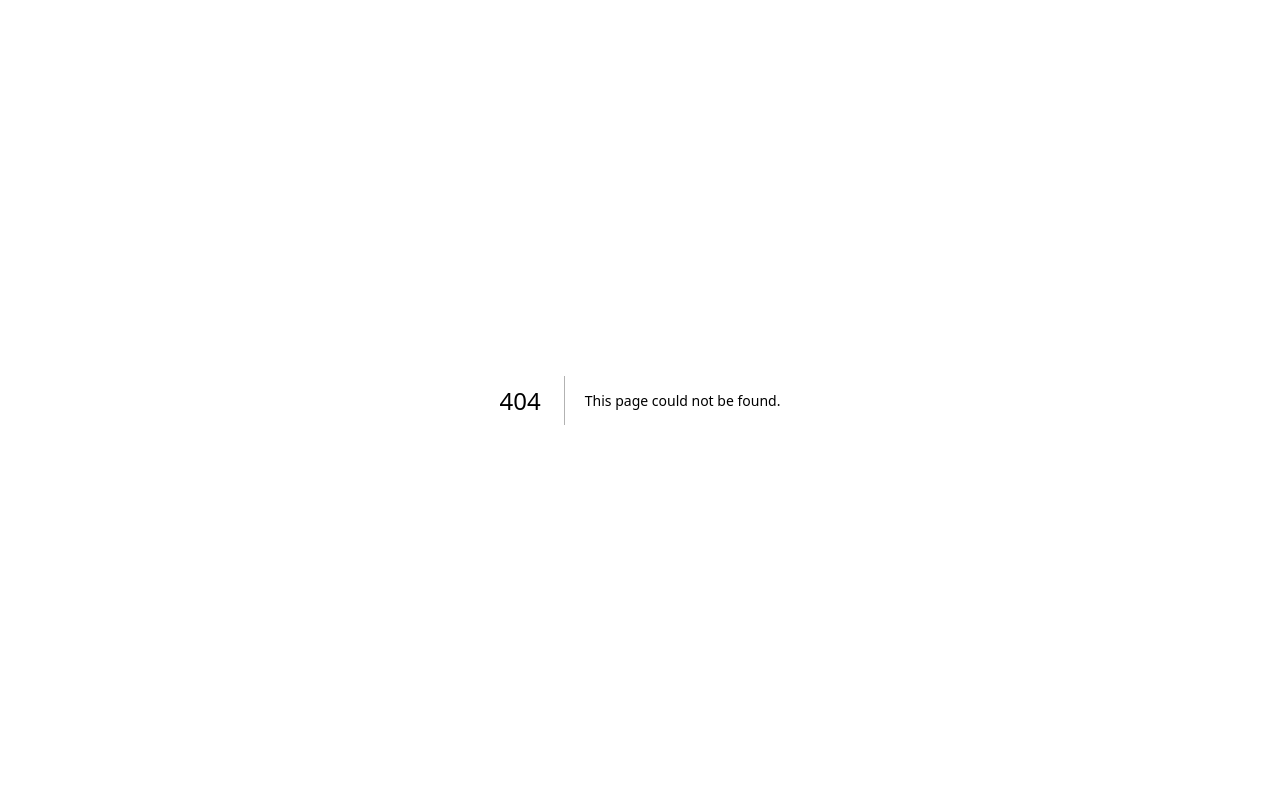
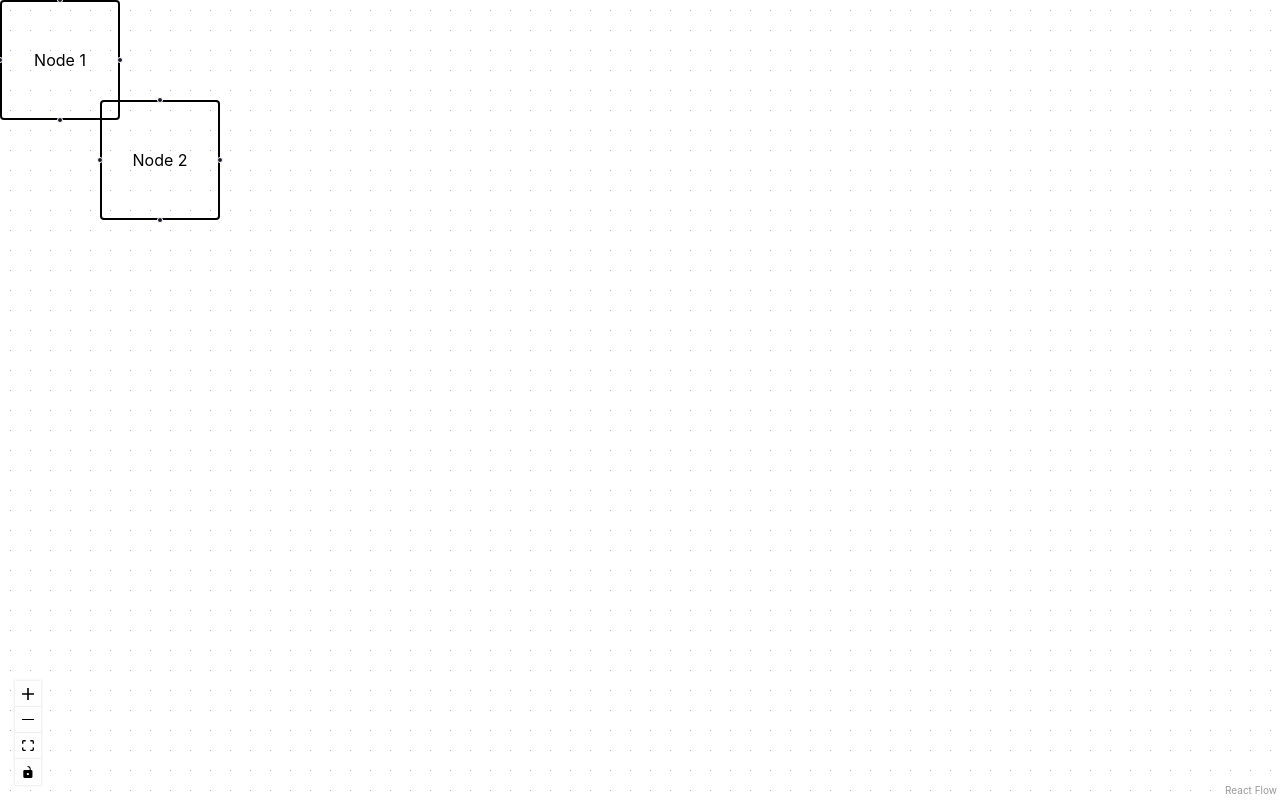
Before and after one commit to npsolver/ArchFlow, a Next.js app in the folder frontend/: page /project in a window 1280 px wide. Before the commit this address had no page. Built offline with nearby package versions, Linux system fonts and the light colour scheme; sample sign-in values are in the browser's storage.

Commit message:
added custom node type to flow diagram

```diff
--- /dev/null
+++ b/frontend/app/(user)/project/page.tsx
@@ -0,0 +1,12 @@
+"use client"
+
+import Flow from "@/components/flow/flow";
+
+export default function Project() {
+
+	return (
+		<div style={{ height: '100%', width: '100%' }}>
+			<Flow />
+		</div>
+	)
+}
--- a/frontend/components/flow.tsx
+++ /dev/null
@@ -1,13 +0,0 @@
-import { ReactFlow, Background, Controls } from '@xyflow/react';
-import '@xyflow/react/dist/style.css';
-
-export default function Flow() {
-	return (
-		<div style={{ height: '100%', width: '100%' }}>
-			<ReactFlow>
-				<Background />
-				<Controls />
-			</ReactFlow>
-		</div>
-	);
-}
--- /dev/null
+++ b/frontend/components/flow/flow.tsx
@@ -0,0 +1,71 @@
+"use client"
+
+import {
+	ReactFlow, Background, Controls,
+	applyNodeChanges, applyEdgeChanges, addEdge,
+	type Node, type Edge, type OnNodesChange, type OnEdgesChange, type OnConnect,
+	ConnectionMode
+} from "@xyflow/react";
+import '@xyflow/react/dist/style.css';
+import { useCallback, useState } from "react";
+
+import { nodeTypes } from "@/components/flow/nodeTypes";
+
+const initialNodes = [
+	{
+		id: 'n1',
+		position: { x: 0, y: 0 },
+		data: { label: 'Node 1' },
+		type: 'node',
+	},
+	{
+		id: 'n2',
+		position: { x: 100, y: 100 },
+		data: { label: 'Node 2' },
+		type: 'node',
+	},
+];
+
+const initialEdges: Edge[] = [
+	// {
+	// 	id: 'n1-n2',
+	// 	source: 'n1',
+	// 	target: 'n2',
+	// },
+];
+
+export default function Flow() {
+
+	const [nodes, setNodes] = useState<Node[]>(initialNodes);
+	const [edges, setEdges] = useState<Edge[]>(initialEdges);
+
+	const onNodesChange: OnNodesChange = useCallback(
+		(changes) => setNodes((nodesSnapshot) => applyNodeChanges(changes, nodesSnapshot)),
+		[],
+	);
+	const onEdgesChange: OnEdgesChange = useCallback(
+		(changes) => setEdges((edgesSnapshot) => applyEdgeChanges(changes, edgesSnapshot)),
+		[],
+	);
+	const onConnect: OnConnect = useCallback(
+		(params) => setEdges((edgesSnapshot) => addEdge(params, edgesSnapshot)),
+		[],
+	);
+
+	return (
+		<div style={{ height: '100%', width: '100%' }}>
+			<ReactFlow
+				nodes={nodes}
+				edges={edges}
+				onNodesChange={onNodesChange}
+				onEdgesChange={onEdgesChange}
+				onConnect={onConnect}
+				nodeTypes={nodeTypes}
+				connectionMode={ConnectionMode.Loose}
+			>
+				<Background />
+				<Controls />
+			</ReactFlow>
+		</div>
+	)
+}
--- /dev/null
+++ b/frontend/components/flow/node.tsx
@@ -0,0 +1,14 @@
+import { Position, Handle } from '@xyflow/react';
+import { useNodesData } from '@xyflow/react';
+
+export default function Node({ data }: { data: { label: string } }) {
+	return (
+		<div className="border-2 rounded p-2.5 w-30 h-30 flex items-center justify-center">
+			<div>{data.label}</div>
+			<Handle id="st" type="source" position={Position.Top} />
+			<Handle id="sb" type="source" position={Position.Bottom} />
+			<Handle id="sl" type="source" position={Position.Left} />
+			<Handle id="sr" type="source" position={Position.Right} />
+		</div>
+	);
+}
--- /dev/null
+++ b/frontend/components/flow/nodeTypes.tsx
@@ -0,0 +1,5 @@
+import Node from "@/components/flow/node";
+
+export const nodeTypes = {
+	node: Node
+};
```
